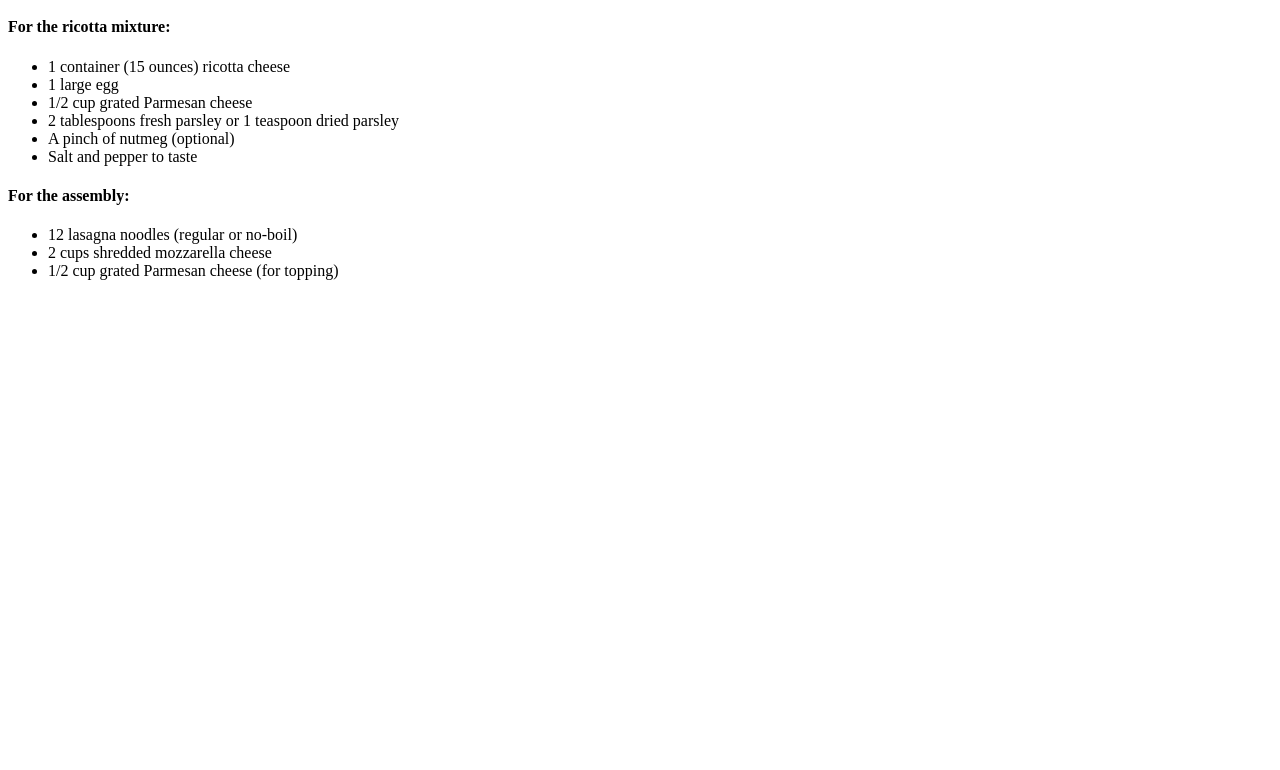
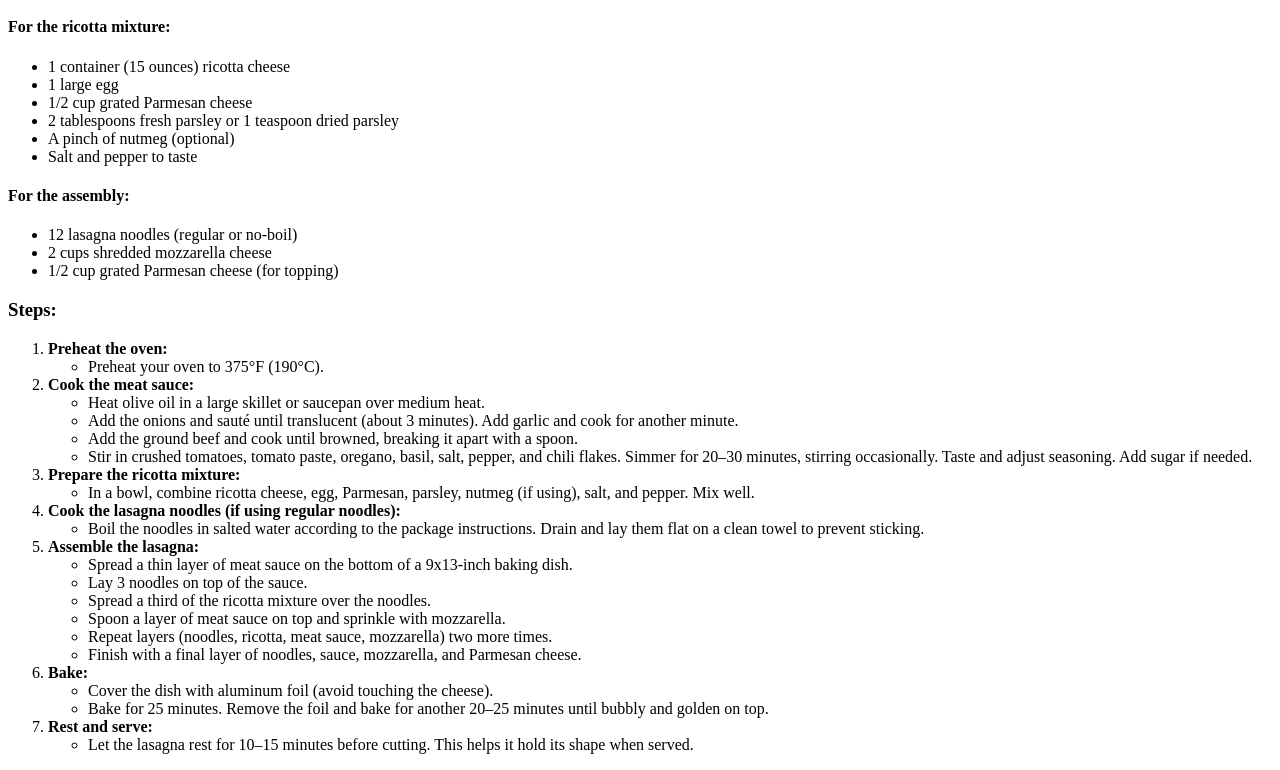
Before and after one commit to tajriansamad1/odin-recipes, a plain HTML site: page recipes/lasagna.html in a window 1280 px wide. Shown: the part 738-1508 px from the top of the page. Before the commit the page ends 1034 px from the top, so only its background shows below. Drawn offline with Linux system fonts and the light colour scheme.

Commit message:
Add the steps of lasagna recipe

```diff
--- a/recipes/lasagna.html
+++ b/recipes/lasagna.html
@@ -42,5 +42,61 @@
             <li>2 cups shredded mozzarella cheese</li>
             <li>1/2 cup grated Parmesan cheese (for topping)</li>
         </ul>
+
+        <h3>Steps:</h3>
+        <ol>
+            <li>
+                <strong>Preheat the oven:</strong>
+                <ul>
+                    <li>Preheat your oven to 375°F (190°C).</li>
+                </ul>
+            </li>
+            <li>
+                <strong>Cook the meat sauce:</strong>
+                <ul>
+                    <li>Heat olive oil in a large skillet or saucepan over medium heat.</li>
+                    <li>Add the onions and sauté until translucent (about 3 minutes). Add garlic and cook for another minute.</li>
+                    <li>Add the ground beef and cook until browned, breaking it apart with a spoon.</li>
+                    <li>Stir in crushed tomatoes, tomato paste, oregano, basil, salt, pepper, and chili flakes. Simmer for 20–30 minutes, stirring occasionally. Taste and adjust seasoning. Add sugar if needed.</li>
+                </ul>
+            </li>
+            <li>
+                <strong>Prepare the ricotta mixture:</strong>
+                <ul>
+                    <li>In a bowl, combine ricotta cheese, egg, Parmesan, parsley, nutmeg (if using), salt, and pepper. Mix well.</li>
+                </ul>
+            </li>
+            <li>
+                <strong>Cook the lasagna noodles (if using regular noodles):</strong>
+                <ul>
+                    <li>Boil the noodles in salted water according to the package instructions. Drain and lay them flat on a clean towel to prevent sticking.
+                    </li>
+                </ul>
+            </li>
+            <li>
+                <strong>Assemble the lasagna:</strong>
+                <ul>
+                    <li>Spread a thin layer of meat sauce on the bottom of a 9x13-inch baking dish.</li>
+                    <li>Lay 3 noodles on top of the sauce.</li>
+                    <li>Spread a third of the ricotta mixture over the noodles.</li>
+                    <li>Spoon a layer of meat sauce on top and sprinkle with mozzarella.</li>
+                    <li>Repeat layers (noodles, ricotta, meat sauce, mozzarella) two more times.</li>
+                    <li>Finish with a final layer of noodles, sauce, mozzarella, and Parmesan cheese.</li>
+                </ul>
+            </li>
+            <li>
+                <strong>Bake:</strong>
+                <ul>
+                    <li>Cover the dish with aluminum foil (avoid touching the cheese).</li>
+                    <li>Bake for 25 minutes. Remove the foil and bake for another 20–25 minutes until bubbly and golden on top.</li>
+                </ul>
+            </li>
+            <li>
+                <Strong>Rest and serve:</Strong>
+                <ul>
+                    <li>Let the lasagna rest for 10–15 minutes before cutting. This helps it hold its shape when served.</li>
+                </ul>
+            </li>
+        </ol>
     </body>
 </html>
```
